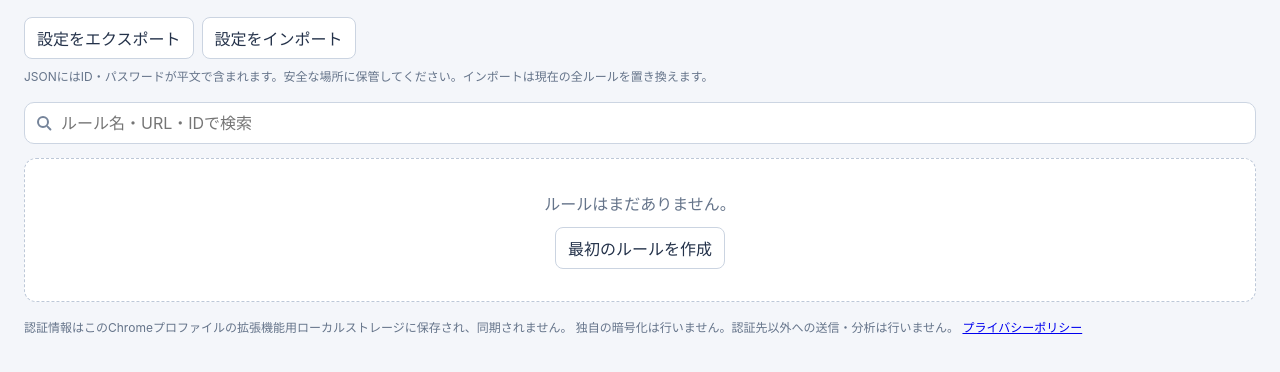
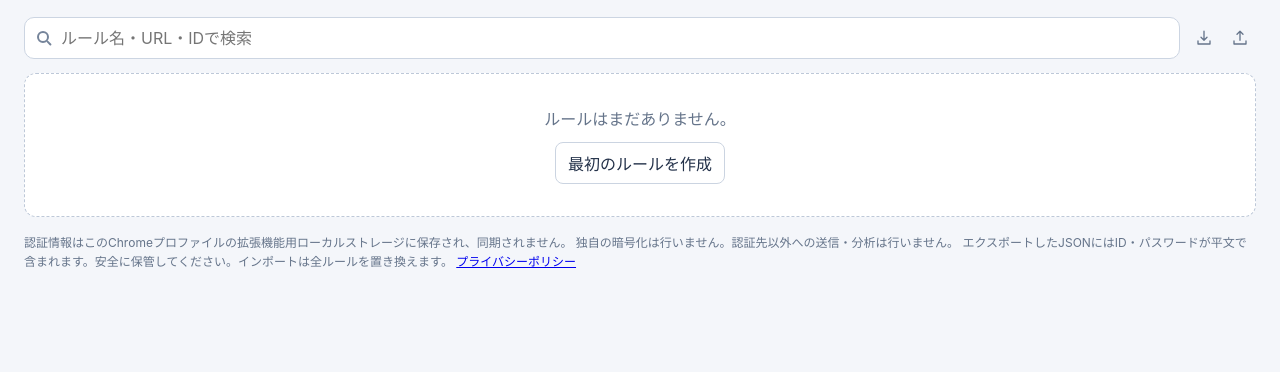
Before and after one commit to 14kw/basic-auth-assistant-extension, a website with bundled scripts: page popup.html in a window 1280 px wide. Shown: the part 90-462 px from the top of the page. Built offline with nearby package versions, Linux system fonts and the light colour scheme; some packages are replaced by stand-ins of ours.

Commit message:
Compact settings transfer actions into icon buttons

```diff
--- a/popup.css
+++ b/popup.css
@@ -68,8 +68,14 @@ button.primary:hover { background: #244bd3; }
 
 .search-bar { margin-bottom: 14px; }
 
-.settings-transfer { margin-bottom: 16px; }
-.transfer-actions { display: flex; flex-wrap: wrap; gap: 8px; margin-bottom: 8px; }
+.search-tools { display: flex; align-items: center; gap: 8px; }
+.search-tools .search-field { flex: 1; min-width: 0; }
+.transfer-actions { display: flex; gap: 4px; }
+.icon-button { display: grid; place-items: center; width: 32px; height: 32px; padding: 6px; border-color: transparent; color: #65748a; background: transparent; }
+.icon-button svg { width: 18px; height: 18px; }
+.icon-button:hover { color: #315cf4; background: #e8edff; }
+.icon-button:focus-visible { outline: 2px solid #315cf4; outline-offset: 2px; }
+#transfer-status:not(:empty) { margin-top: 8px; }
 button:disabled { opacity: 0.5; cursor: default; }
 
 .search-label {
--- a/popup.html
+++ b/popup.html
@@ -17,17 +17,8 @@
         <button id="add-rule" class="primary" type="button">ルールを追加</button>
       </header>
 
-      <section class="settings-transfer" aria-label="設定のバックアップ">
-        <div class="transfer-actions">
-          <button id="export-settings" type="button" disabled>設定をエクスポート</button>
-          <button id="import-settings" type="button" disabled>設定をインポート</button>
-          <input id="import-file" type="file" accept=".json,application/json" hidden />
-        </div>
-        <p class="lead">JSONにはID・パスワードが平文で含まれます。安全な場所に保管してください。インポートは現在の全ルールを置き換えます。</p>
-        <p id="transfer-status" class="lead" role="status" aria-live="polite"></p>
-      </section>
-
       <section class="search-bar" aria-label="ルール検索">
+        <div class="search-tools">
         <label class="search-label" for="rule-search">ルールを検索</label>
         <div class="search-field">
           <span class="search-icon" aria-hidden="true"></span>
@@ -39,6 +30,17 @@
           />
           <span id="result-count" class="result-count" aria-live="polite"></span>
         </div>
+        <div class="transfer-actions" role="group" aria-label="設定のバックアップ">
+          <button id="export-settings" class="icon-button" type="button" title="設定をエクスポート（パスワードを含むJSON）" aria-label="設定をエクスポート（パスワードを含むJSON）" disabled>
+            <svg viewBox="0 0 24 24" fill="none" stroke="currentColor" stroke-width="1.75" stroke-linecap="round" stroke-linejoin="round" aria-hidden="true"><path d="M12 3v12m-4-4 4 4 4-4M4 16v4h16v-4" /></svg>
+          </button>
+          <button id="import-settings" class="icon-button" type="button" title="設定をインポート（全ルールを置き換え）" aria-label="設定をインポート（全ルールを置き換え）" disabled>
+            <svg viewBox="0 0 24 24" fill="none" stroke="currentColor" stroke-width="1.75" stroke-linecap="round" stroke-linejoin="round" aria-hidden="true"><path d="M12 15V3m-4 4 4-4 4 4M4 16v4h16v-4" /></svg>
+          </button>
+          <input id="import-file" type="file" accept=".json,application/json" hidden />
+        </div>
+        </div>
+        <p id="transfer-status" class="lead" role="status" aria-live="polite"></p>
       </section>
 
       <section id="empty-state" class="empty" hidden>
@@ -56,6 +58,7 @@
       <p class="security-note">
         認証情報はこのChromeプロファイルの拡張機能用ローカルストレージに保存され、同期されません。
         独自の暗号化は行いません。認証先以外への送信・分析は行いません。
+        エクスポートしたJSONにはID・パスワードが平文で含まれます。安全に保管してください。インポートは全ルールを置き換えます。
         <a href="privacy.html" target="_blank" rel="noopener">プライバシーポリシー</a>
       </p>
     </main>
```
